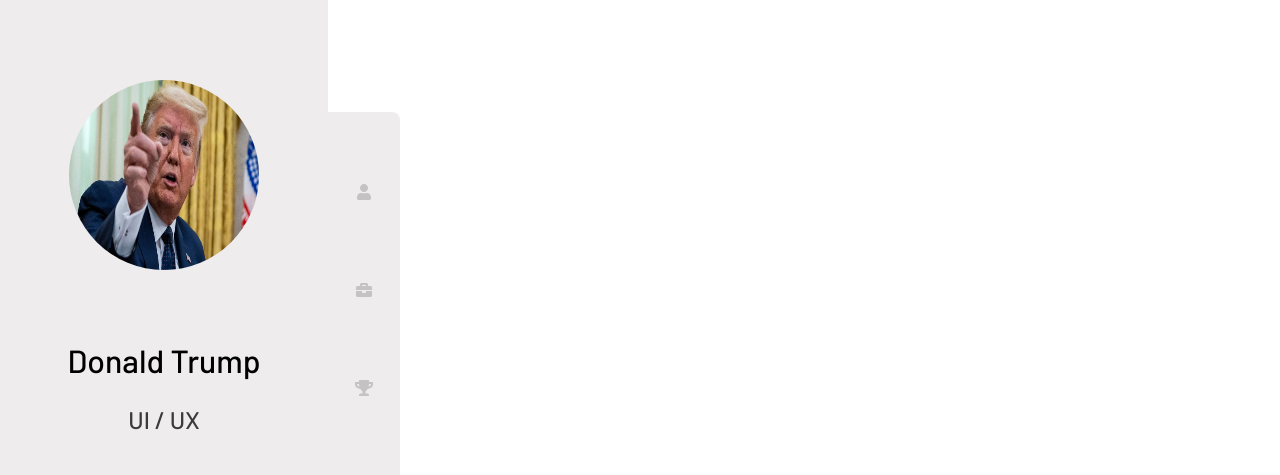
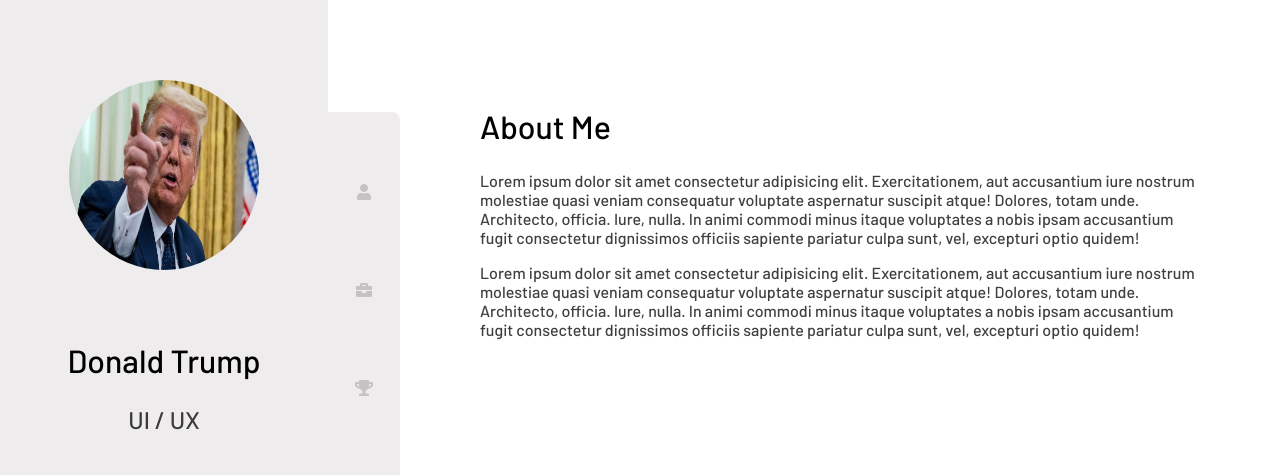
Before and after one commit to gkdhindsa/DSC-Web-Profile, a plain HTML site: page index.html in a window 1280 px wide. Shown: the top 475 px of the page. Drawn offline with nearby package versions, Linux system fonts and the light colour scheme.

Commit message:
carousel issues persist

```diff
--- a/assets/css/styles.css
+++ b/assets/css/styles.css
@@ -2,13 +2,13 @@ body {
     margin: 0;
     padding: 0;
 }
-.barlow-extramedium {
+.barlow-extramedium, p {
     font-family: 'Barlow', sans-serif;
     font-weight: 400;
     opacity: 75%;
 }
 
-.barlow-medium {
+.barlow-medium, h1 {
     font-family: 'Barlow', sans-serif;
     font-weight: 500;
     font-size: 2em;
--- a/assets/js/script.js
+++ b/assets/js/script.js
@@ -5,7 +5,11 @@ $(document).on('ready', function () {
     slidesToShow: 4,
     slidesToScroll: 4
   });
+  document.querySelector(".content-section").innerHTML=document.querySelector('.about').innerHTML;
+
+
 });
+
 
 function updateTab(arg){
   console.log(arg.id);
```
